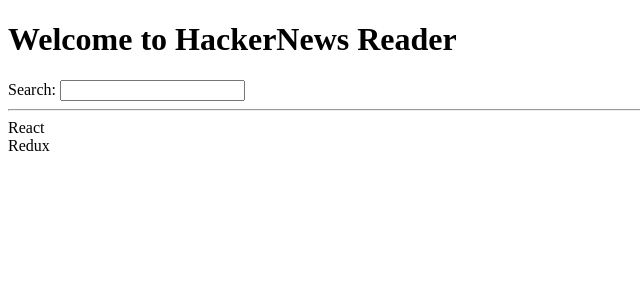
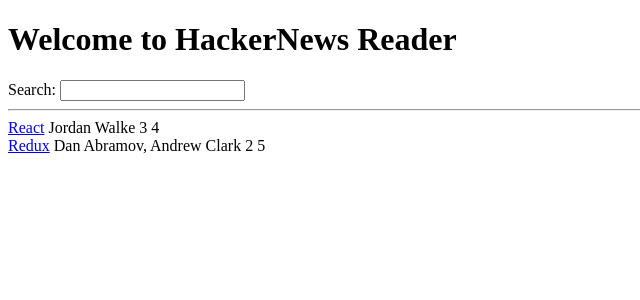
Before and after one commit to huuwulleop/hackernews-reader, a React (Create React App) app: page / in a window 1280 px wide. Shown: the top 300 px of the page, without its empty margins (0-640 px from the left). Built offline with nearby package versions, Linux system fonts and the light colour scheme.

Commit message:
Add list component

```diff
--- a/src/App.js
+++ b/src/App.js
@@ -1,3 +1,4 @@
+import List from "./components/List"
 
 const title = "HackerNews Reader"
 
@@ -30,9 +31,7 @@
 
             <hr />
 
-      {list.map(item => (
-        <div key={item.objectID}>{item.title}</div>
-      ))}
+            <List list={list} />
         </div>
     )
 }
--- /dev/null
+++ b/src/components/List.js
@@ -0,0 +1,18 @@
+
+const List = ({ list }) => {
+    return (
+        <div>
+            {list.map(item => (
+                <div key={item.objectID}>
+                    <a href={item.url}>{item.title}</a>
+
+                    <span> {item.author}</span>
+                    <span> {item.num_comments}</span>
+                    <span> {item.points}</span>
+                </div>
+            ))}
+        </div>
+    )
+}
+
+export default List
```
Lines whose indentation alone changed are shown as unchanged.
